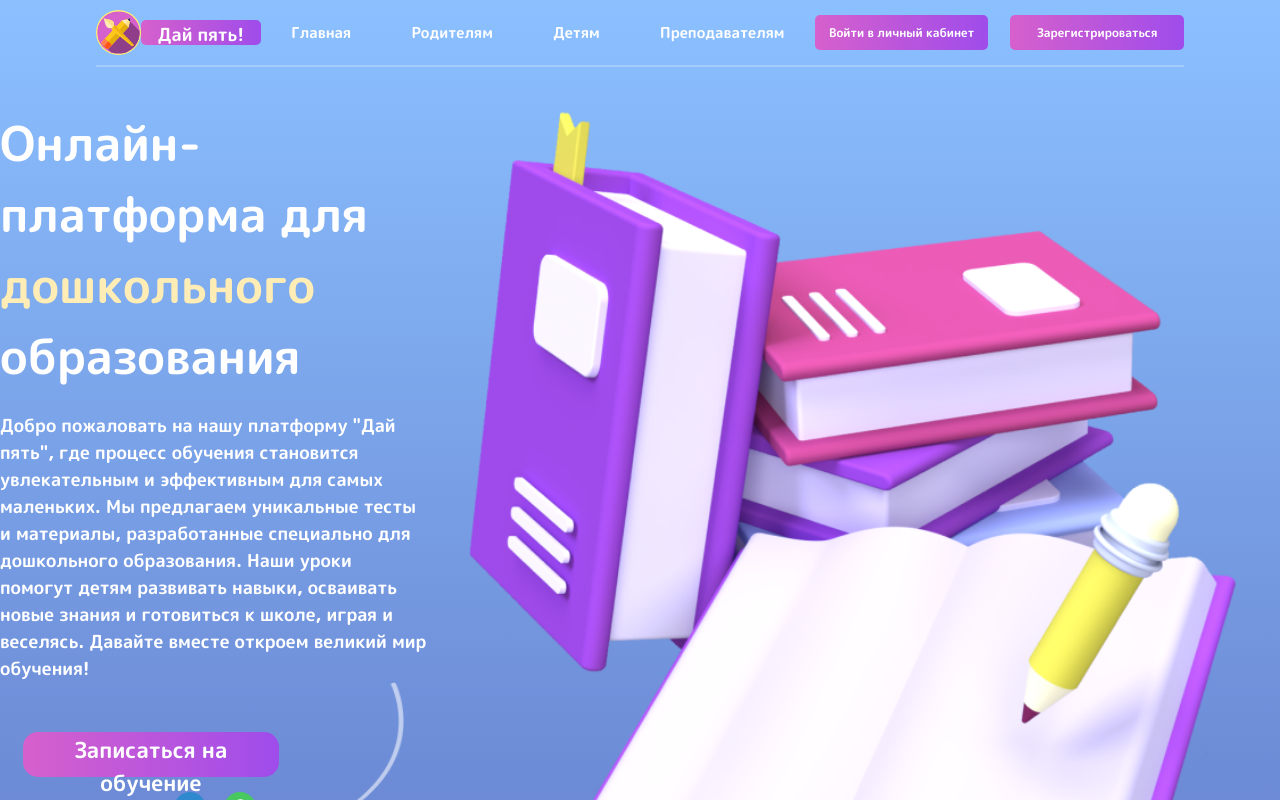
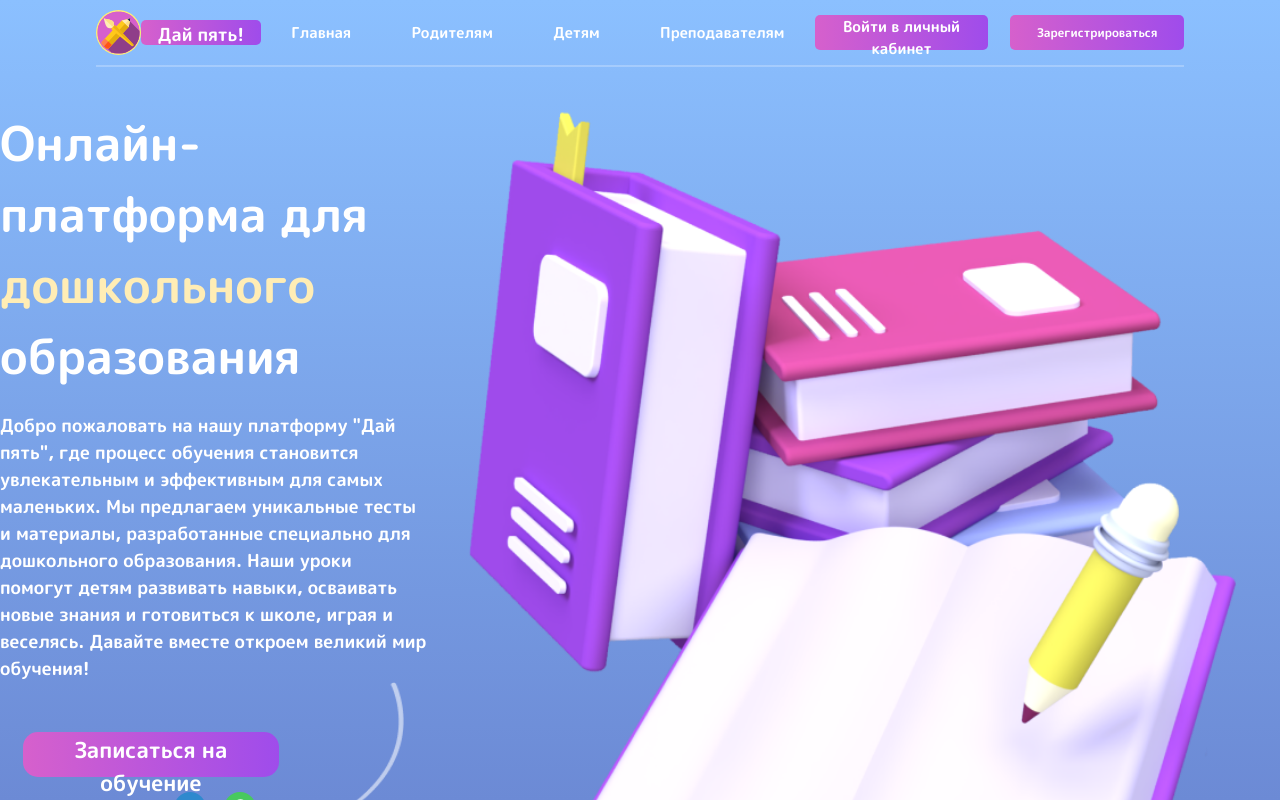
Before and after one commit to Dash-02/Preschoolers, a React (Create React App) app in the folder preschool-landing/: page / in a window 1280 px wide. Shown: the top 800 px of the page. Built offline with nearby package versions, Linux system fonts and the light colour scheme.

Commit message:
auth-fix-done

```diff
--- a/preschool-landing/src/Footer/Footer.jsx
+++ b/preschool-landing/src/Footer/Footer.jsx
@@ -25,7 +25,7 @@ function Footer() {
                     </div>
                     <div className="disc">
                         <img src={imgUser} alt="user" />
-                        <a className="underLine" href="#">Личный кабинет</a>
+                        <a className="underLine" href="https://deploy-panel-for-learn.vercel.app/login">Личный кабинет</a>
                     </div>
                     <div className="disc">
                         <img src={imgTg} alt="tg" />
--- a/preschool-landing/src/Header/Header.jsx
+++ b/preschool-landing/src/Header/Header.jsx
@@ -32,7 +32,7 @@ function Header() {
                     <a href="#teacher">Преподавателям</a>
                 </nav>
                 <div className="btn-login">
-                    <button>Войти в личный кабинет</button>
+                    <button><a href="https://deploy-panel-for-learn.vercel.app/login">Войти в личный кабинет</a></button>
                     <button onClick={openPopup}>Зарегистрироваться</button>
                 </div>
                 <div className="menu">
```
